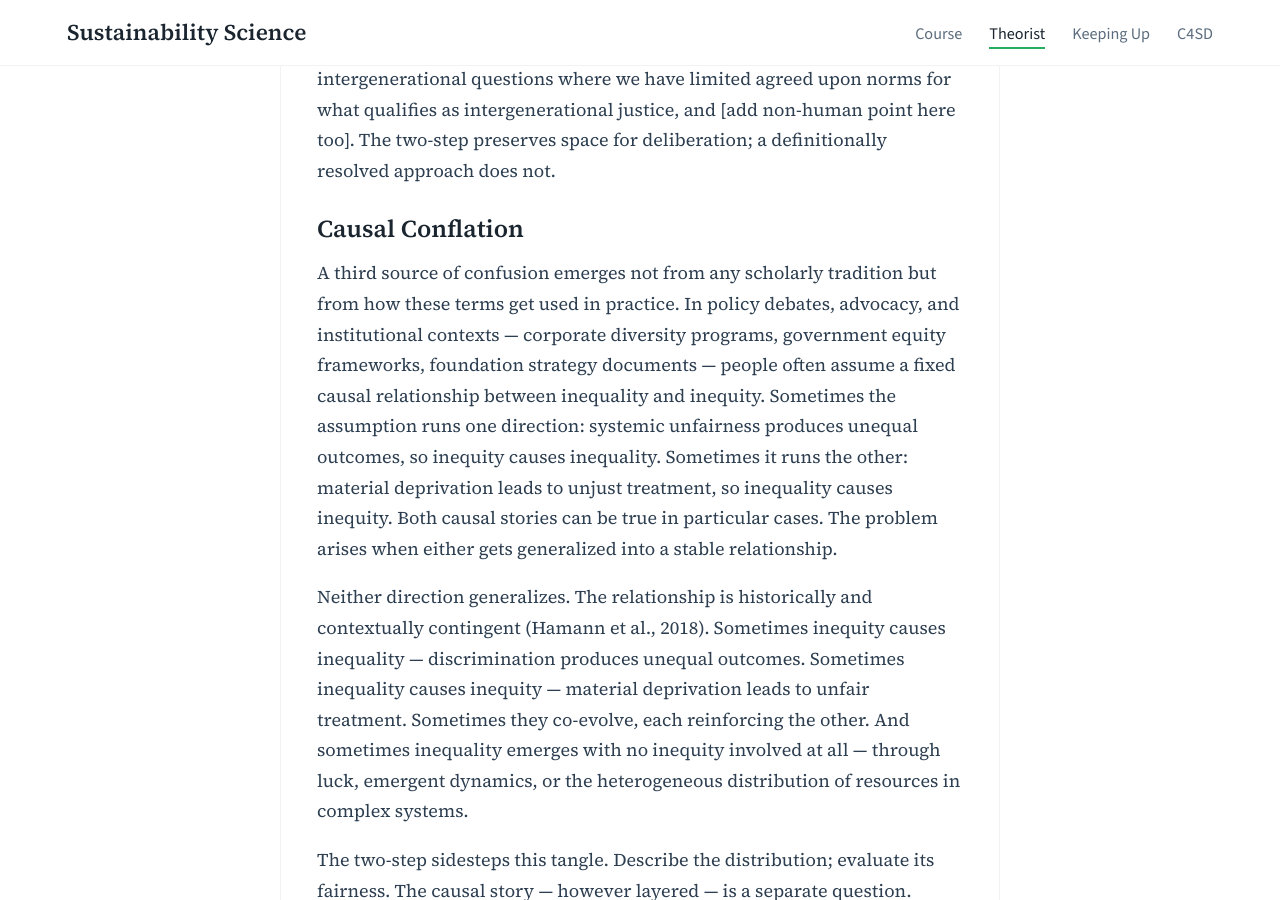
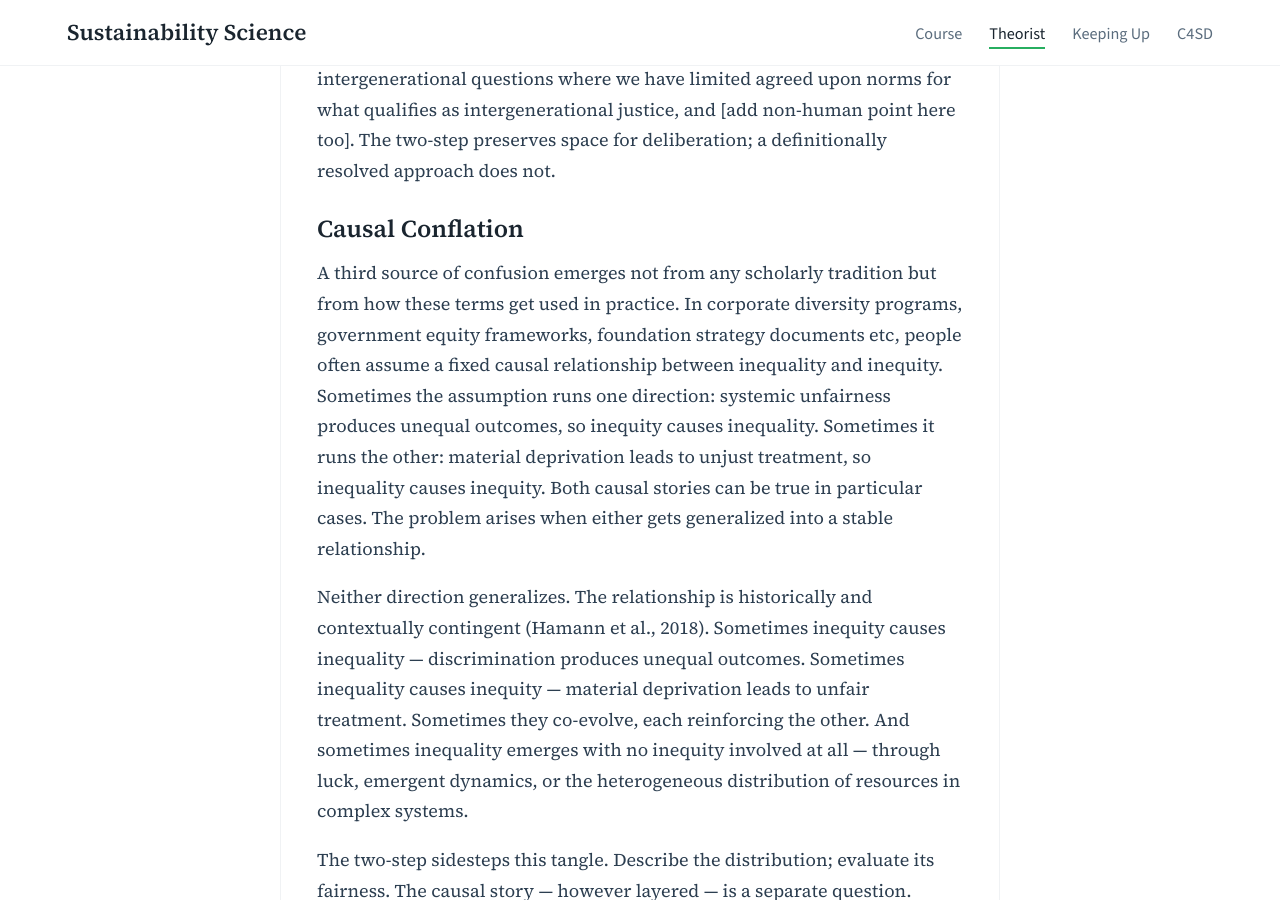
Before and after one commit to agharley/sustsci, a Jekyll site: the page built from blog/_posts/2026-01-05-inequality-inequity.md, in a window 1280 px wide and 900 px high, scrolled down 6588 px. Built offline with Jekyll 4.4.1, drawn with Linux system fonts in a browser that asks for light colours.

Commit message:
Update 2026-01-05-inequality-inequity.md

```diff
--- a/blog/_posts/2026-01-05-inequality-inequity.md
+++ b/blog/_posts/2026-01-05-inequality-inequity.md
@@ -85,7 +85,7 @@ This tradition is closer to the two-step proposed here than it might first appea
 
 ### Causal Conflation
 
-A third source of confusion emerges not from any scholarly tradition but from how these terms get used in practice. In policy debates, advocacy, and institutional contexts — corporate diversity programs, government equity frameworks, foundation strategy documents — people often assume a fixed causal relationship between inequality and inequity. Sometimes the assumption runs one direction: systemic unfairness produces unequal outcomes, so inequity causes inequality. Sometimes it runs the other: material deprivation leads to unjust treatment, so inequality causes inequity. Both causal stories can be true in particular cases. The problem arises when either gets generalized into a stable relationship.
+A third source of confusion emerges not from any scholarly tradition but from how these terms get used in practice. In corporate diversity programs, government equity frameworks, foundation strategy documents etc, people often assume a fixed causal relationship between inequality and inequity. Sometimes the assumption runs one direction: systemic unfairness produces unequal outcomes, so inequity causes inequality. Sometimes it runs the other: material deprivation leads to unjust treatment, so inequality causes inequity. Both causal stories can be true in particular cases. The problem arises when either gets generalized into a stable relationship.
 
 Neither direction generalizes. The relationship is historically and contextually contingent (Hamann et al., 2018). Sometimes inequity causes inequality — discrimination produces unequal outcomes. Sometimes inequality causes inequity — material deprivation leads to unfair treatment. Sometimes they co-evolve, each reinforcing the other. And sometimes inequality emerges with no inequity involved at all — through luck, emergent dynamics, or the heterogeneous distribution of resources in complex systems.
 
```
